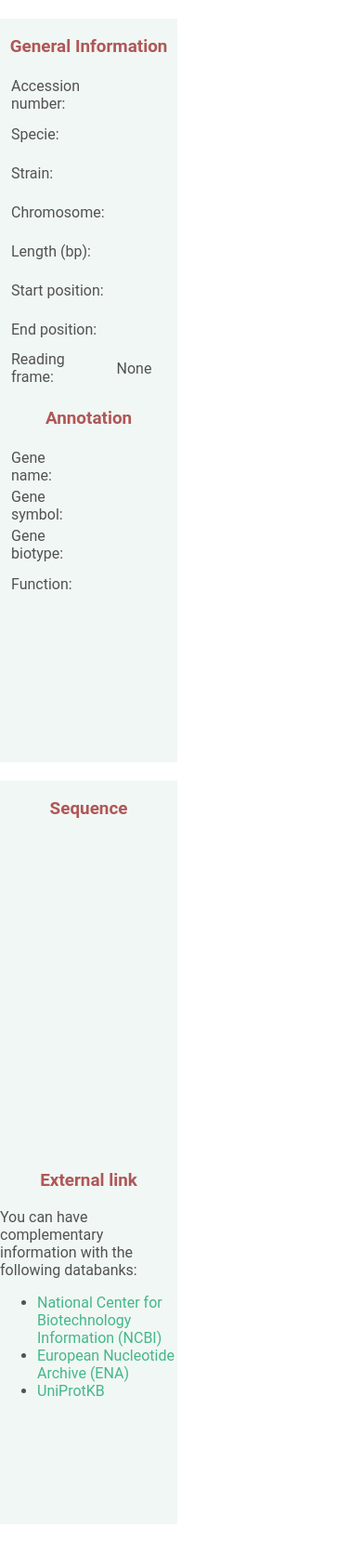
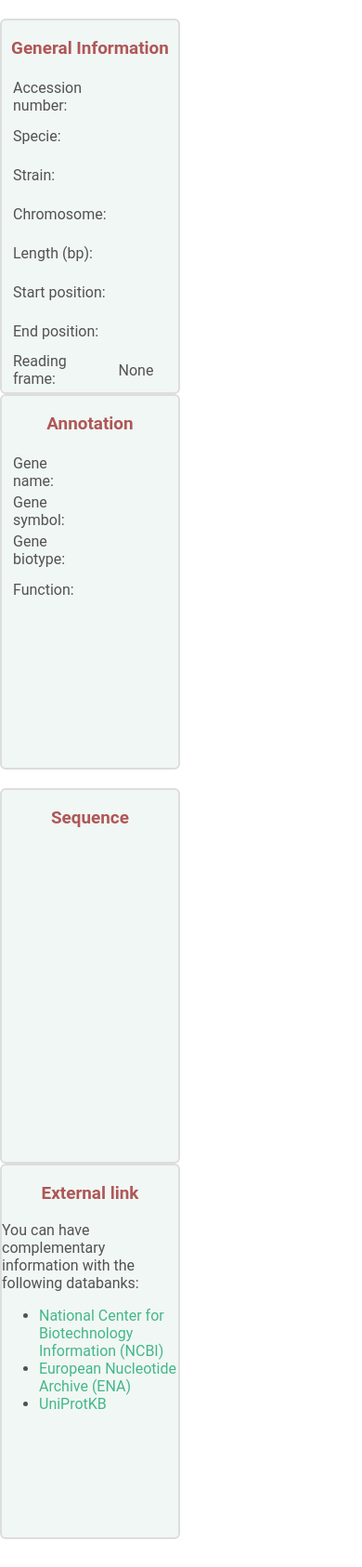
Before and after one commit to MR-biosoft/AnnotationWebsite, a Django app: template Python/prokaryote/annotation/templates/single_gene_entry.html in a window 390 px wide. Shown: the part 532-2218 px from the top of the page at 93% size. Before the commit the page ends 2172 px from the top, so only its background shows below. Run offline with Django 3.2, Linux system fonts and the light colour scheme; the template is opened without the code that fills it, so the values that code supplies are empty.

Commit message:
:iphone: Modification of the entry design

```diff
--- a/Python/prokaryote/static/css/custom_styles.css
+++ b/Python/prokaryote/static/css/custom_styles.css
@@ -287,9 +287,11 @@ hr {
 
 .entry-column-information {
     max-width: 620px;
-    width: 49%;
+    width: 48.7%;
     height: 400px;
     background-color: rgb(241, 247, 244);
+    border: 2.5px solid #dddddd;
+    border-radius: 6px;
 }
 
 .entry-column-information:nth-child(1){
```
